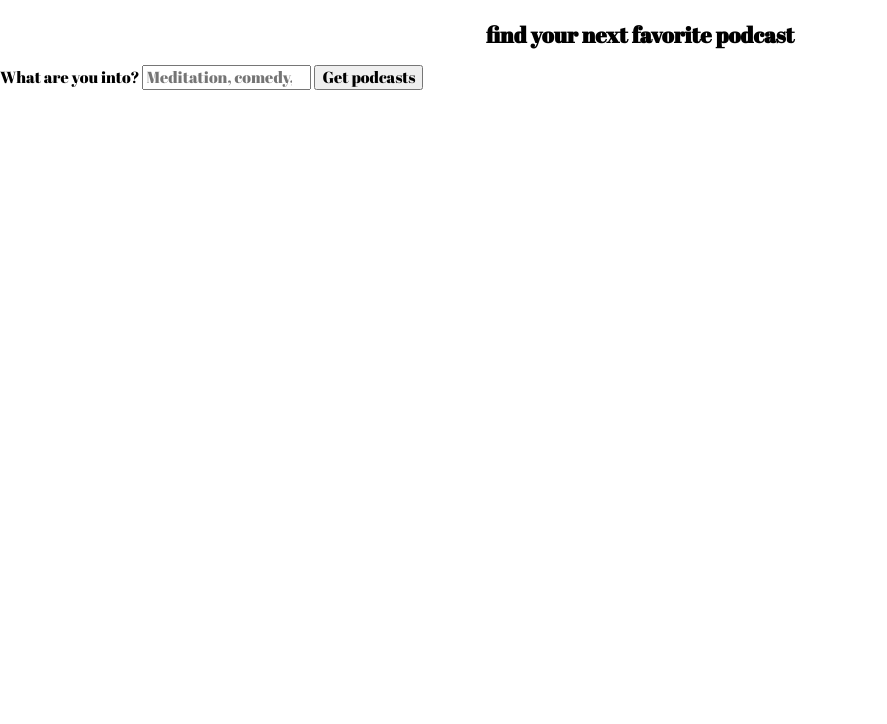
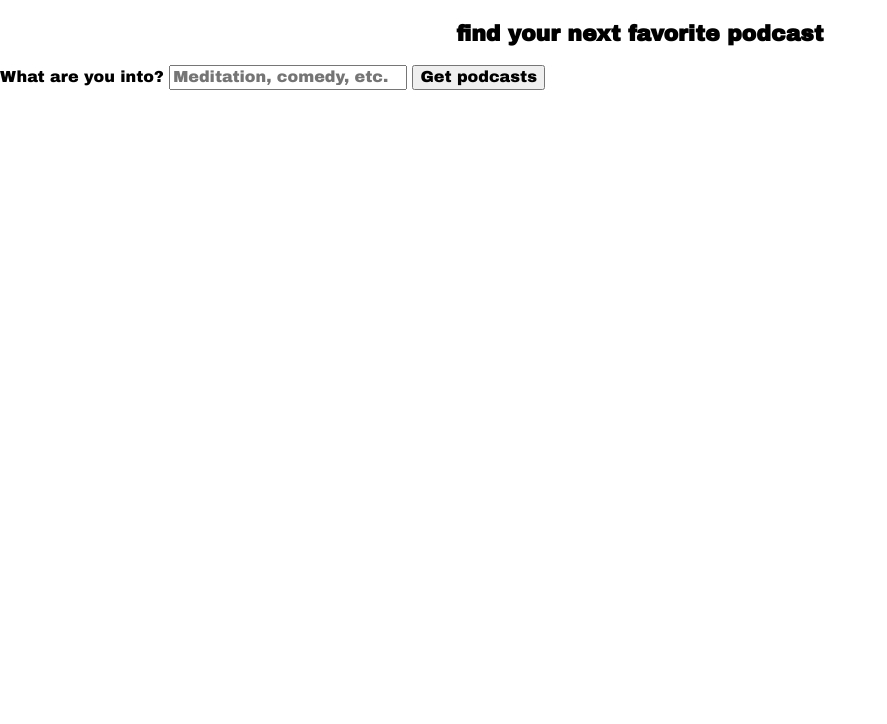
Before and after one commit to emily-morris/node-capstone, a website: page public/index.html in a window 1280 px wide. Shown: the part 76-800 px from the top of the page, without its empty margins (0-887 px from the left). Drawn offline with nearby package versions, Linux system fonts and the light colour scheme; no server answers.

Commit message:
changed font

```diff
--- a/public/index.html
+++ b/public/index.html
@@ -5,7 +5,7 @@
 	<meta name="viewport" content="width=device-width, initial-scale=1">
 	<title>bingeworthy</title>
 	<script src="https://code.jquery.com/jquery-3.2.1.min.js"></script>
-	<link href="https://fonts.googleapis.com/css?family=Abril+Fatface" rel="stylesheet">
+	<link href="https://fonts.googleapis.com/css?family=Archivo+Black" rel="stylesheet">
 	<link href="https://cdnjs.cloudflare.com/ajax/libs/normalize/4.1.1/normalize.css" rel="stylesheet">
 	<link rel="stylesheet" type="text/css" href="/main.css">
 </head>
--- a/public/main.css
+++ b/public/main.css
@@ -3,7 +3,7 @@
 }
 
 body {
-	font-family: 'Abril Fatface', cursive;
+	font-family: 'Archivo Black', sans-serif;
 }
 
 header,
```
